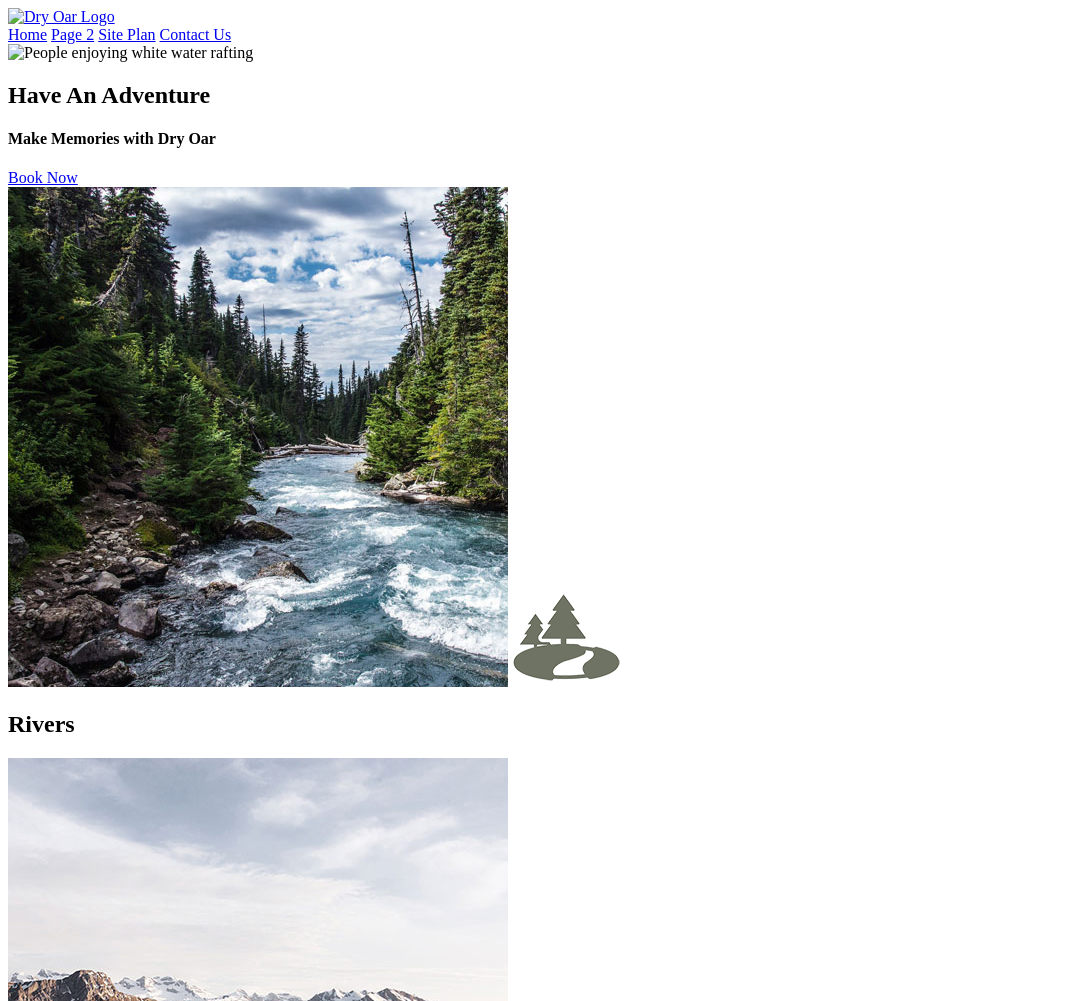
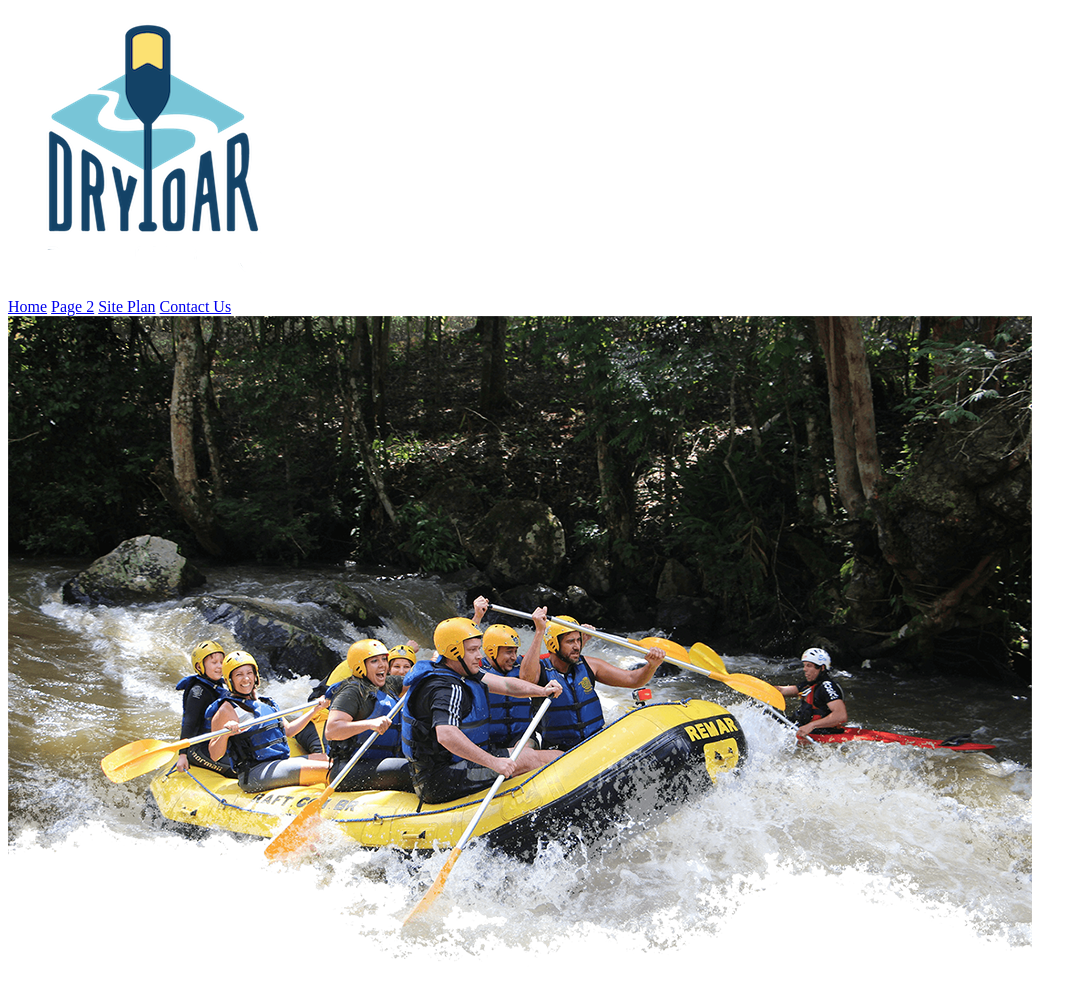
Before and after one commit to SrMuraka/wdd130, a plain HTML site: page wwr/index.html in a window 1280 px wide. Shown: the top 1001 px of the page, without its empty margins (0-1087 px from the left). Drawn offline with Linux system fonts and the light colour scheme.

Commit message:
other commit images

```diff
--- a/wwr/index.html
+++ b/wwr/index.html
@@ -9,7 +9,7 @@
 <body>
     <header>
         <a id="logo_link" href="index.html">
-            <img class="logo" src="wwr/images/logo.png" alt="Dry Oar Logo">
+            <img class="logo" src="/wwr/images/logo.png" alt="Dry Oar Logo">
         </a>
         <nav>
             <a href="index.html">Home</a>
@@ -20,7 +20,7 @@
     </header>
     <div id="hero">
         <div id="hero-box">
-            <img id="hero-img" src="/hero.png" alt="People enjoying white water rafting">
+            <img id="hero-img" src="/wwr/images/hero.png" alt="People enjoying white water rafting">
         </div>
         <section id="hero-msg">
             <h1 class="home-title">Have An Adventure</h1>
@@ -66,7 +66,7 @@
             <img src="images/twitter.png" alt="twitter icon">
         </a>
         <a href="https://instagram.com">
-            <img src="wwr/images/instagram.png" alt="instagram icon">
+            <img src="/wwr/images/instagram.png" alt="instagram icon">
         </a>
     </div>
 </footer>
```
